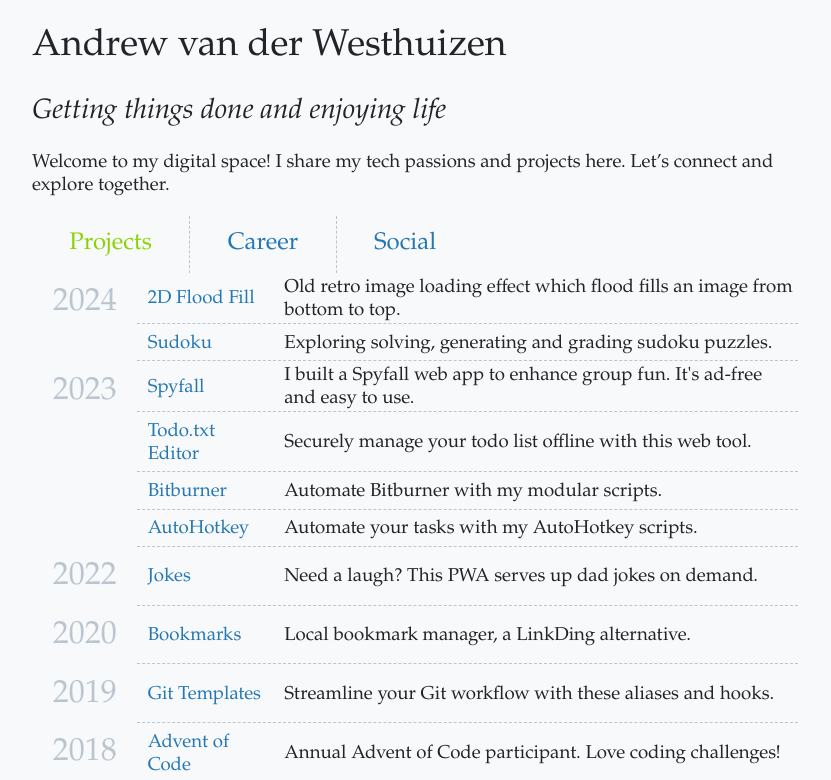
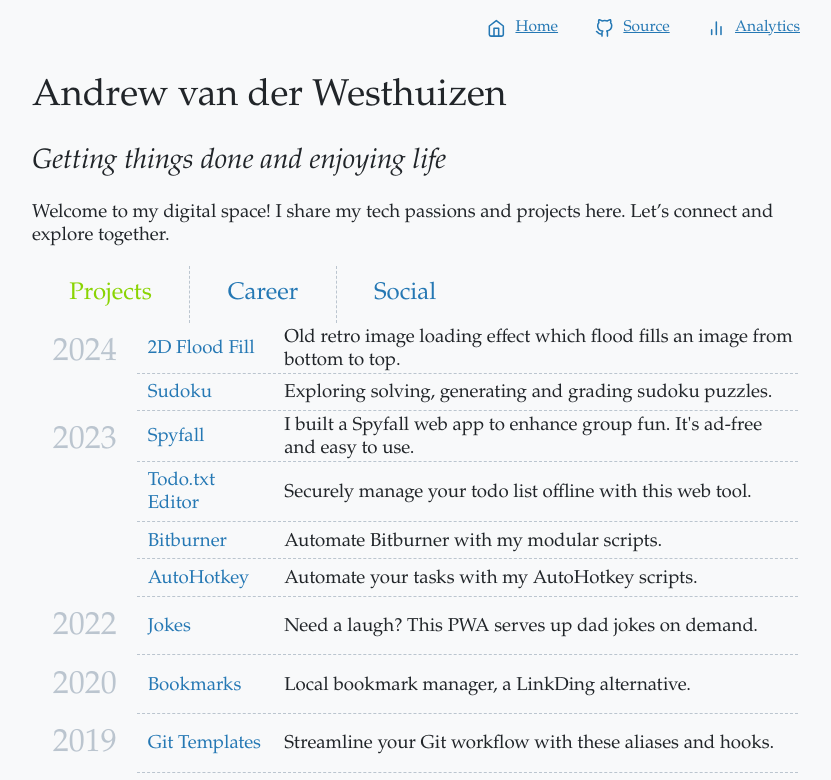
Before and after one commit to avanderw/avanderw.github.io, a SvelteKit app: page / in a window 1280 px wide. Shown: the top 780 px of the page, without its empty margins (224-1055 px from the left). Built offline with nearby package versions, Linux system fonts and the light colour scheme.

Commit message:
Add header for consistency

```diff
--- a/src/routes/+page.svelte
+++ b/src/routes/+page.svelte
@@ -1,4 +1,6 @@
 <script lang="ts">
+	import Header from "./Header.svelte";
+
 	let page = 'projects';
 </script>
 
@@ -9,6 +11,8 @@
 		content="Discover a diverse collection of projects, tools, and code crafted by Andrew van der Westhuizen on his personal website. Explore a wide range of topics, from software development and design to innovative solutions, all in one place. Dive into Andrew van der Westhuizen's creative work and expertise today."
 	/>
 </svelte:head>
+
+<Header />
 
 <h1>Andrew van der Westhuizen</h1>
 
--- /dev/null
+++ b/src/routes/Header.svelte
@@ -0,0 +1,30 @@
+<div>
+	<a href="https://avanderw.co.za"><svg><use href="feather-sprite.svg#home" /></svg>Home</a>
+	<a href="https://github.com/avanderw">
+		<svg><use href="feather-sprite.svg#github" /></svg>
+		Source
+	</a>
+  <a href="https://tracking.avanderw.co.za/avanderw.co.za">
+		<svg><use href="feather-sprite.svg#bar-chart-2" /></svg>
+		Analytics
+	</a>
+</div>
+
+<style>
+	div {
+		display: flex;
+		align-items: center;
+		justify-content: right;
+		gap: 2rem;
+    font-size: smaller;
+    margin-bottom: 2rem;
+	}
+  svg {
+    width: 1rem;
+    height: 1rem;
+  }
+	a {
+		display: inline-flex;
+		gap: 0.5rem;
+	}
+</style>
```
